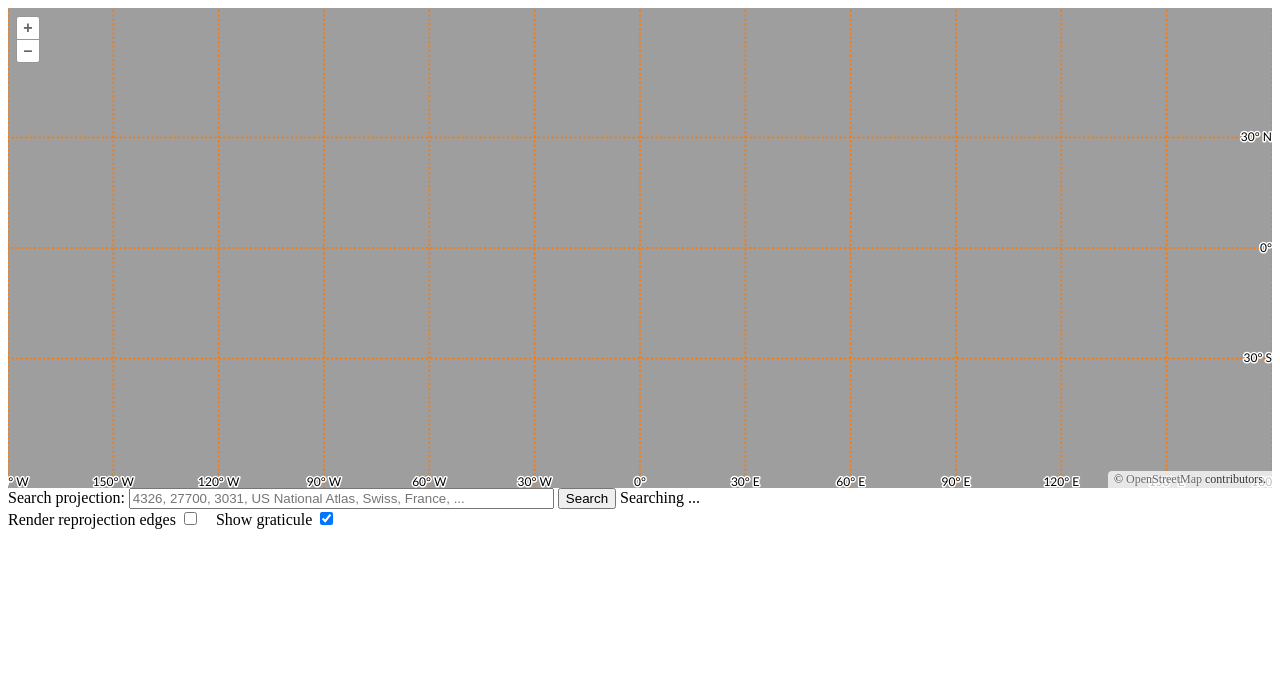
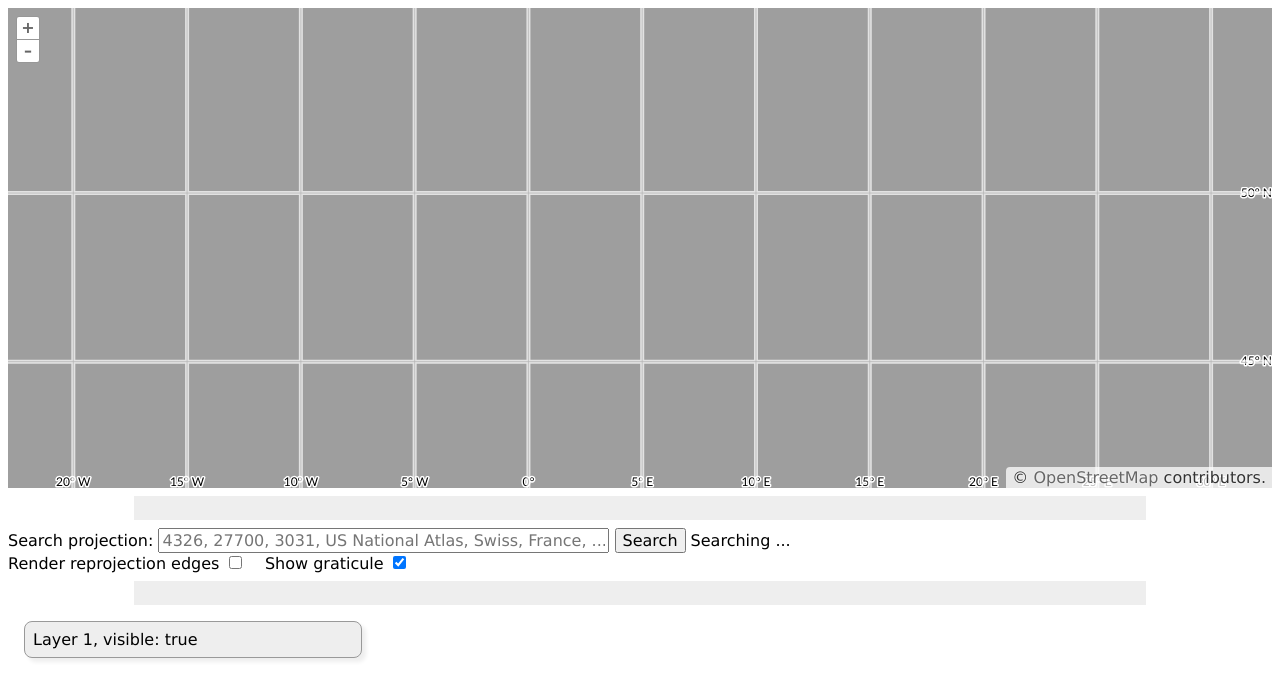
Before and after one commit to ellvtr/graticule1, a website built with Parcel: page index2.html in a window 1280 px wide. Built offline with nearby package versions, Linux system fonts and the light colour scheme; no server answers.

Commit message:
Use double graticule layers for outline & make layerswitcher
- Use double graticule layers to achieve outline.
- Improve projQuery regex.
- Zoom to default center.
- Make layer switcher for baselayer(s).

```diff
--- a/index2.html
+++ b/index2.html
@@ -6,16 +6,26 @@
     <!-- Pointer events polyfill for old browsers, see https://caniuse.com/#feat=pointer -->
     <script src="https://unpkg.com/elm-pep"></script>
     <style>
+      *,html,body {
+        font-family: Verdana, Geneva, Tahoma, sans-serif;
+        font-size: 16px;
+      }
       .map {
         width: 100%;
         height:60vh;
-        /* height:400px; */
+      }
+      .divider {
+        height: 1.5rem;
+        background: #eee;
+        margin: 0.5rem auto;
+        width: 80%;
       }
     </style>
     <!-- from https://openlayers.org/en/latest/examples/reprojection-by-code.html -->
   </head>
   <body>
     <div id="map" class="map"></div>
+    <div class="divider"></div>
     <form class="form-inline">
       <label for="epsg-query">Search projection:</label>
       <input type="text" id="epsg-query" placeholder="4326, 27700, 3031, US National Atlas, Swiss, France, ..." class="form-control" size="50" />
@@ -32,6 +42,8 @@
         </label>
       </div>
     </form>
+    <div class="divider"></div>
+    <div id="layer-switcher"></div>
     <script src="main2.js"></script>
   </body>
 </html>
--- a/main2.js
+++ b/main2.js
@@ -7,28 +7,53 @@ import TileImage from 'ol/source/TileImage';
 import TileLayer from 'ol/layer/Tile';
 import View from 'ol/View';
 import proj4 from 'proj4';
-import {applyTransform} from 'ol/extent';
-import {get as getProjection, getTransform} from 'ol/proj';
-import {register} from 'ol/proj/proj4';
+import { applyTransform } from 'ol/extent';
+import { get as getProjection, getTransform } from 'ol/proj';
+import { register } from 'ol/proj/proj4';
 
 var graticule = new Graticule({
   // the style to use for the lines, optional.
   strokeStyle: new Stroke({
+    color: 'rgba(0,0,0,0.7)',
+    // color: 'rgba(0,255,255,0.7)',
+    width: 1,
+    // width: 4,
+    // lineDash: [7, 3],
+    // lineDash: [0.5, 4],
+    lineCap: 'butt',
+  }),
+  /* strokeStyle: new Stroke({
     color: 'rgba(255,120,0,0.9)',
     width: 2,
     lineDash: [0.5, 4],
-  }),
+  }), */
   showLabels: true,
   visible: false,
   wrapX: false,
 });
 
+var graticule2 = new Graticule({
+  // the style to use for the lines, optional.
+  strokeStyle: new Stroke({
+    color: 'rgba(255,255,255,0.7)',
+    // color: 'rgba(0,0,0,0.7)',
+    width: 4,
+    lineCap: 'butt',
+  }),
+  showLabels: false,
+  visible: false,
+  wrapX: false,
+});
+
+const osmLayer = new TileLayer({
+  source: new OSM(),
+});
+const baseLayers = [ osmLayer ];
+
 var map = new Map({
   layers: [
-    new TileLayer({
-      source: new OSM(),
-    }),
-    graticule ],
+    osmLayer,
+    graticule],
   target: 'map',
   view: new View({
     projection: 'EPSG:3857',
@@ -36,12 +61,16 @@ var map = new Map({
     zoom: 1,
   }),
 });
+graticule2 && map.addLayer(graticule2)
+// console.log(`map`, map);
+window.debug = { map }
 
 var queryInput = document.getElementById('epsg-query');
 var searchButton = document.getElementById('epsg-search');
 var resultSpan = document.getElementById('epsg-result');
 var renderEdgesCheckbox = document.getElementById('render-edges');
 var showGraticuleCheckbox = document.getElementById('show-graticule');
+const layerSwitcherDiv = document.getElementById('layer-switcher');
 
 function setProjection(code, name, proj4def, bbox) {
   if (code === null || name === null || proj4def === null || bbox === null) {
@@ -145,13 +174,43 @@ renderEdgesCheckbox.onchange = function () {
 /**
  * Handle checkbox change event.
  */
-showGraticuleCheckbox.onchange = function () {
+const graticuleOnChange = function () {
   graticule.setVisible(showGraticuleCheckbox.checked);
+  graticule2 ? graticule2.setVisible(showGraticuleCheckbox.checked) : 0;
 };
+showGraticuleCheckbox.onchange = graticuleOnChange
 
 // Initiate:
-// alert(1)
-graticule.setVisible(showGraticuleCheckbox.checked);
-const match = window.location.search.match(/projQuery=([0-9]*[^&])+/i);
-const urlProjQueryNumber = match ? match[1] : 25832;
-search(urlProjQueryNumber)
+graticuleOnChange()
+// graticule.setVisible(showGraticuleCheckbox.checked);
+const match = window.location.search.match(/projQuery=\D*([0-9]*)\D*[^&]*/i);
+// const match = window.location.search.match(/projQuery=([0-9]*[^&])+/i);
+// console.log(`match`, match);
+const isMatch = !!(match && match[1]);
+const urlProjQueryNumber =  isMatch ? match[1] : 25832;
+search(urlProjQueryNumber);
+
+if (!isMatch) {
+  setTimeout(() => {
+    map.getView().setCenter([545817.3271329966, 6177480.060318704]);
+    map.getView().setZoom(5);
+  }, 1500)
+}
+
+// Set up layer switcher:
+baseLayers.forEach((layer, i)=>{
+  const div = document.createElement('div')
+  div.style = `
+    background: #eee;
+    margin: 1rem; padding: 0.5rem; width: 20rem;
+    border-radius: 0.5rem; cursor: pointer;
+    border: 1px solid #999;
+    box-shadow: rgb(238 238 238) 4px 4px 4px 0px;
+  `;
+  div.innerHTML = `Layer ${i+1}, visible: ${layer.getVisible()}`;
+  div.onclick = ()=>{
+    layer.setVisible(!layer.getVisible());
+    div.innerHTML = div.innerHTML.replace(/true|false/gi, layer.getVisible());
+  }
+  layerSwitcherDiv.appendChild(div)
+});
```
